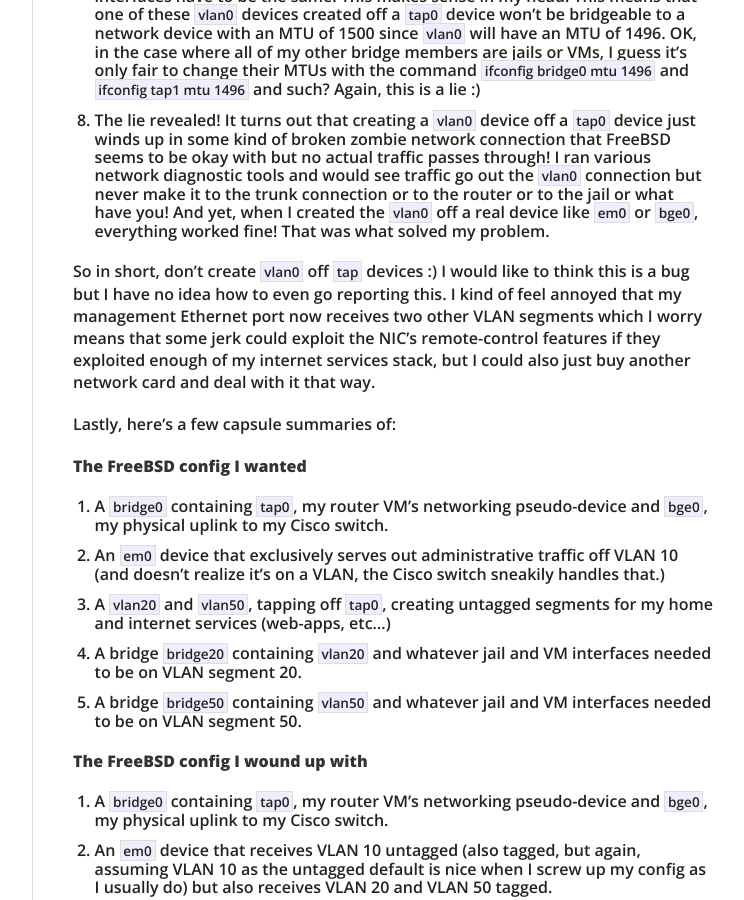
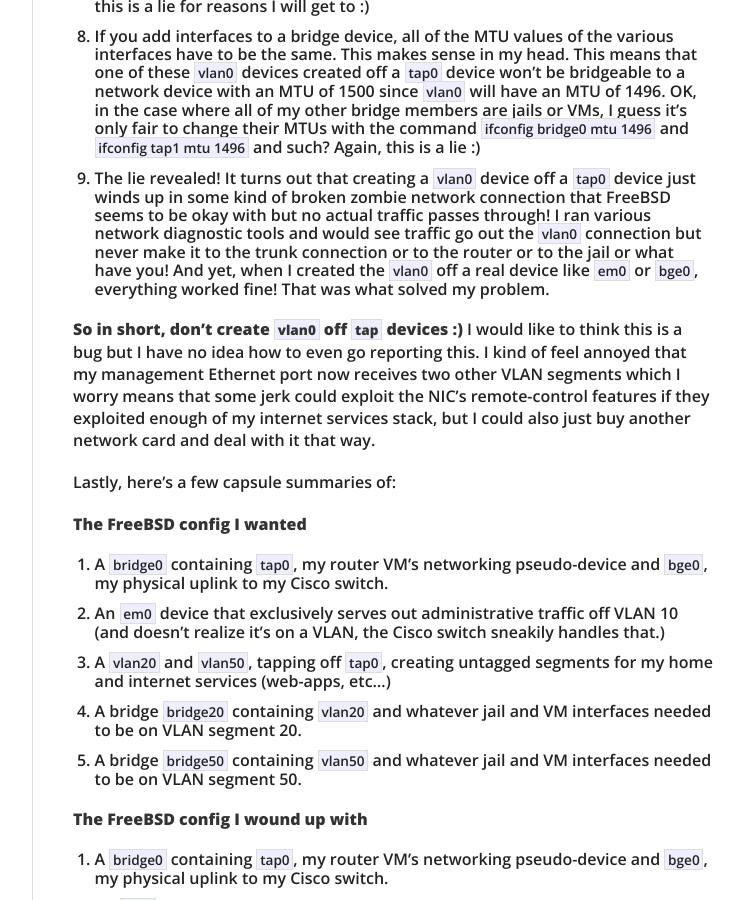
Before and after one commit to RobotDisco/robotdisco.github.com, a Jekyll site: the page built from _posts/2017-12-29-vlans-and-bridges-and-taps-and-jails-in-freebsd.md, in a window 1280 px wide and 900 px high, scrolled down 2316 px. Shown: the whole window, without its empty margins (378-1122 px from the left). Built offline with Jekyll 4.4.1, drawn with Linux system fonts in a browser that asks for light colours; nearby versions of some CDN libraries; some of the changed lines change nothing that is shown; some of the changed text lies outside the part shown.

Commit message:
Some more massaging for readability of FreeBSD/VLAN post

```diff
--- a/_posts/2017-12-29-vlans-and-bridges-and-taps-and-jails-in-freebsd.md
+++ b/_posts/2017-12-29-vlans-and-bridges-and-taps-and-jails-in-freebsd.md
@@ -9,11 +9,12 @@
 
 The good news is I ended up scouring the internet to find lots of interesting FreeBSD networking trivia that was never quite the answer. I even invested a weekend reproducing my home-lab setup in Linux (via Proxmox) to figure out whether and how that "it just works" GUI would configure the networking setup I thought I needed.
 
-Here are my findings. No; first, here was my desire. No; first, here's the ultimate point.
+### Here are my findings. No; first, here was my desire. No; first, here's the ultimate point.
 
 1. **Don't create `vlan` network interfaces off `tap` devices. Use real network cards to which you feed all the VLAN traffic you require.**
 
-OK. Now second, here is what I _wanted to do_, for background.
+### OK. Now second, here is what I _wanted to do_, for background.
+
 1. I have a FreeBSD server that I intend to be the private cloud running the various Virtual machines and jails that comprise my aspiration home-lab and private cloud.
 2. For reasons that are both outside the scope of this post and are an incredibly indicator of hubris, I run my firewall as a [pfSense](https://www.pfsense.org/) virtual machine. Its virtual network interface `tap0` exposes a trunk (a connection carrying all VLAN traffic in my system, tagged) connection to my Cisco switch via a physical network interface, called `bge0`.
 3. I have an additional network card, `em0` that I have assigned my server's address in. It has fancy remote-control functionality built into the hardware (video/keyboard/mouse over Ethernet) that I feel shouldn't be accessible from outside my administration VLAN, so I intended it to be accessed from an untagged Cisco port (it doesn't tag any traffic; this has a nice-side effect that every time I destroy my networking setup I can plug my laptop into another untagged port and rely on basic networking to fix things :)
@@ -23,18 +24,19 @@
 
 That was the quandary I fought over for many months instead of doing something useful. Again, for hubris reasons, I didn't want to "just" run Docker/Linux, my ego is too fragile for that :) (also I find Linux incredibly disorienting as a newbie server administrator and FreeBSD is more amenable to play and exploration and discovering concepts personally.)
 
-Here is a bunch of interesting things about FreeBSD networking. These may or may not be true, but these are my understanding.:
-`ifconfig` is very unhelpful if you try to do things like bridge unsupported network interfaces, or attach a VLAN pseudo-interface to an unsupported device. The response can often be vague like "Device busy" when what really means is one of the following:
-1. You can't create `vlan*` devices off `bridge*` devices, even though that's basically what you do in Linux. You have to configure them to tap off a member device like the physical or software Ethernet devices.
-2. FreeBSD forums and man pages keep telling you that if you want to have an assigned IP on a network segment created by bridging various interfaces to something like `bridge0`, then you should assign the IP address to `bridge0` not the member interfaces like `bge0` or `em0` or what have you. In Linux this makes sense because everything just _works_ (you can attach virtual and real interfaces to bridges just fine, you can tell an interface to only care about a particular VLAN that is being bridged, etc...) In FreeBSD this ends up being a source of confusion because bridges don't support a whole bunch of configuration and you have to perform the configuration on a member.
-3. If I have a VM with an interface called `tap0` and it's attached via physical port `bge0` to a Cisco switch, in order to provide a VLAN interface to my jails and VMs I have to derive the `vlan` interface off `tap0` not `bge0`. I guess the bridge is smart enough to not bother passing traffic to the switch if it knows the destination is a virtual device as well. Also this isn't a solution because it turns out to be a lie anyway so this doesn't really matter! For reasons I get to later.
-4. So the way VLAN tagging works is that a network connection carrying multiple VLANs worth of traffic tags each packet with an additional 4 byte(?) tag indicating what VLAN the network is for. Normally we assume internet packets are 1500 bytes (this is user configurable but that's not relevant since all devices need to match this value which is called MTU which I won't bother explaining.) I don't know if is invisibly handled at a lower hardware level (apparently the layer underneath, internet frames, are larger, 1522 bytes or something, because they contain the internet protocol payload + their own data)
-5. When you create a `vlan0` device off a real interface like `bge0` or `em0` (the `bge` and `em` indicate the network card chip, Broadcom and Intel in this case BTW) the resulting untagged VLAN device `vlan0` still has a MTU aka packet size of 1500. Is this normally interesting? I don't know. BUT!
-6. When you create a `vlan0` device off a virtual interface like `tap0` the resulting pseudo-interface's MTU is 1496. This implies maybe that we're shaving off the tag and the sacrifice we make is 4 bytes a packet that would otherwise be used for real internet traffic? That seems reasonable, one would think ... but again, this is a lie for reasons I will get to :)
-7. If you add interfaces to a bridge device, all of the MTU values of the various interfaces have to be the same. This makes sense in my head. This means that one of these `vlan0` devices created off a `tap0` device won't be bridgeable to a network device with an MTU of 1500 since `vlan0` will have an MTU of 1496. OK, in the case where all of my other bridge members are jails or VMs, I guess it's only fair to change their MTUs with the command `ifconfig bridge0 mtu 1496` and `ifconfig tap1 mtu 1496` and such? Again, this is a lie :)
-8. The lie revealed! It turns out that creating a `vlan0` device off a `tap0` device just winds up in some kind of broken zombie network connection that FreeBSD seems to be okay with but no actual traffic passes through! I ran various network diagnostic tools and would see traffic go out the `vlan0` connection but never make it to the trunk connection or to the router or to the jail or what have you! And yet, when I created the `vlan0` off a real device like `em0` or `bge0`, everything worked fine! That was what solved my problem.
+### Here is a bunch of interesting things about FreeBSD networking. These may or may not be true, but this is how I've wrapped my brain around networking concepts:
 
-So in short, don't create `vlan0` off `tap` devices :) I would like to think this is a bug but I have no idea how to even go reporting this. I kind of feel annoyed that my management Ethernet port now receives two other VLAN segments which I worry means that some jerk could exploit the NIC's remote-control features if they exploited enough of my internet services stack, but I could also just buy another network card and deal with it that way.
+1. `ifconfig` is very unhelpful if you try to do things like bridge unsupported network interfaces, or attach a VLAN pseudo-interface to an unsupported device. The response can often be vague like "Device busy" when what really means is one of the following:
+2. You can't create `vlan*` devices off `bridge*` devices, even though that's basically what you do in Linux. You have to configure them to tap off a member device like the physical or software Ethernet devices.
+3. FreeBSD forums and man pages keep telling you that if you want to have an assigned IP on a network segment created by bridging various interfaces to something like `bridge0`, then you should assign the IP address to `bridge0` not the member interfaces like `bge0` or `em0` or what have you. In Linux this makes sense because everything just _works_ (you can attach virtual and real interfaces to bridges just fine, you can tell an interface to only care about a particular VLAN that is being bridged, etc...) In FreeBSD this ends up being a source of confusion because bridges don't support a whole bunch of configuration and you have to perform the configuration on a member.
+4. If I have a VM with an interface called `tap0` and it's attached via physical port `bge0` to a Cisco switch, in order to provide a VLAN interface to my jails and VMs I have to derive the `vlan` interface off `tap0` not `bge0`. I guess the bridge is smart enough to not bother passing traffic to the switch if it knows the destination is a virtual device as well. Also this isn't a solution because it turns out to be a lie anyway so this doesn't really matter! For reasons I get to later.
+5. So the way VLAN tagging works is that a network connection carrying multiple VLANs worth of traffic tags each packet with an additional 4 byte(?) tag indicating what VLAN the network is for. Normally we assume internet packets are 1500 bytes (this is user configurable but that's not relevant since all devices need to match this value which is called MTU which I won't bother explaining.) I don't know if is invisibly handled at a lower hardware level (apparently the layer underneath, internet frames, are larger, 1522 bytes or something, because they contain the internet protocol payload + their own data)
+6. When you create a `vlan0` device off a real interface like `bge0` or `em0` (the `bge` and `em` indicate the network card chip, Broadcom and Intel in this case BTW) the resulting untagged VLAN device `vlan0` still has a MTU aka packet size of 1500. Is this normally interesting? I don't know. BUT!
+7. When you create a `vlan0` device off a virtual interface like `tap0` the resulting pseudo-interface's MTU is 1496. This implies maybe that we're shaving off the tag and the sacrifice we make is 4 bytes a packet that would otherwise be used for real internet traffic? That seems reasonable, one would think ... but again, this is a lie for reasons I will get to :)
+8. If you add interfaces to a bridge device, all of the MTU values of the various interfaces have to be the same. This makes sense in my head. This means that one of these `vlan0` devices created off a `tap0` device won't be bridgeable to a network device with an MTU of 1500 since `vlan0` will have an MTU of 1496. OK, in the case where all of my other bridge members are jails or VMs, I guess it's only fair to change their MTUs with the command `ifconfig bridge0 mtu 1496` and `ifconfig tap1 mtu 1496` and such? Again, this is a lie :)
+9. The lie revealed! It turns out that creating a `vlan0` device off a `tap0` device just winds up in some kind of broken zombie network connection that FreeBSD seems to be okay with but no actual traffic passes through! I ran various network diagnostic tools and would see traffic go out the `vlan0` connection but never make it to the trunk connection or to the router or to the jail or what have you! And yet, when I created the `vlan0` off a real device like `em0` or `bge0`, everything worked fine! That was what solved my problem.
+
+**So in short, don't create `vlan0` off `tap` devices :)** I would like to think this is a bug but I have no idea how to even go reporting this. I kind of feel annoyed that my management Ethernet port now receives two other VLAN segments which I worry means that some jerk could exploit the NIC's remote-control features if they exploited enough of my internet services stack, but I could also just buy another network card and deal with it that way.
 
 Lastly, here's a few capsule summaries of:
 
```
